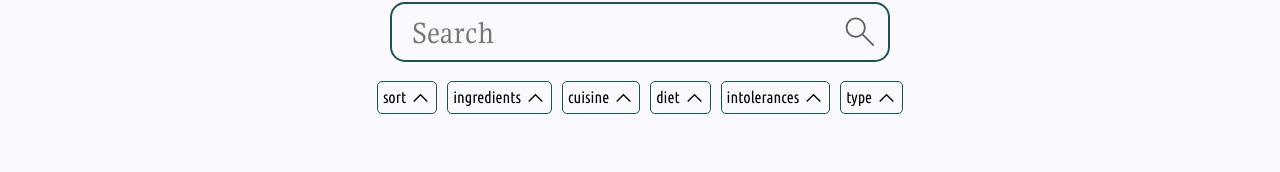
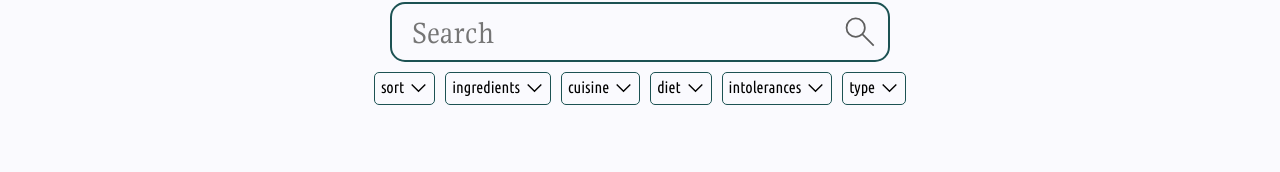
Before and after one commit to nnross/recipes-frontend, a React (Vite) app: page /search in a window 1280 px wide. Shown: the part 138-310 px from the top of the page. Built offline with nearby package versions, Linux system fonts and the light colour scheme.

Commit message:
search bug fix

```diff
--- a/src/components/filter.jsx
+++ b/src/components/filter.jsx
@@ -43,7 +43,7 @@ const Filter = ({
       >
         {title}
       </button>
-      <div className={`${className}__arrow`} style={filter ? { transform: 'rotate(0deg)' } : { transform: 'rotate(180deg)' }} />
+      <div className={`${className}__arrow`} style={filter ? { transform: 'rotate(180deg)' } : { transform: 'rotate(0deg)' }} />
       {filter ? (
         <div className={`${className}__filters`} id={`${id}__filters`}>
           {buttons}
--- a/src/styles/components/_filter.scss
+++ b/src/styles/components/_filter.scss
@@ -4,10 +4,12 @@
   z-index: 1;
   &__open {
     cursor: pointer;
-    text-align: left;
+    display: flex;
+    align-items: flex-start;
+    justify-content: flex-start;
+    padding-top: 5px;
     background-color: $white;
     border: none;
-    padding: 5px;
     padding-right: 30px;
     height: 33px;
     width: 100%;
@@ -67,9 +69,13 @@
       border-radius: 0;
       z-index: 0;
       border: 0;
+
+      display: flex;
+      align-items: center;
     }
     &__arrow {
       z-index: 1;
+      top: 5px;
     }
     &__filters {
       position: static;
--- a/src/styles/search/_filters.scss
+++ b/src/styles/search/_filters.scss
@@ -11,7 +11,7 @@
     grid-row: 1/1;
     display: flex;
     flex-direction: row;
-    align-items: center;
+    align-items: flex-start;
     justify-content: center;
     gap: 10px;
   }
@@ -89,10 +89,6 @@
     }
     &__selected {
       grid-row: 1/2;
-      &__item {
-        &__remove {
-        }
-      }
     }
     &__reset {
       grid-column: 2/2;
@@ -118,6 +114,9 @@
       justify-content: flex-start;
       padding-top: 20px;
       gap: 10px;
+      &__close {
+        align-self: center;
+      }
     }
   }
 }
```
